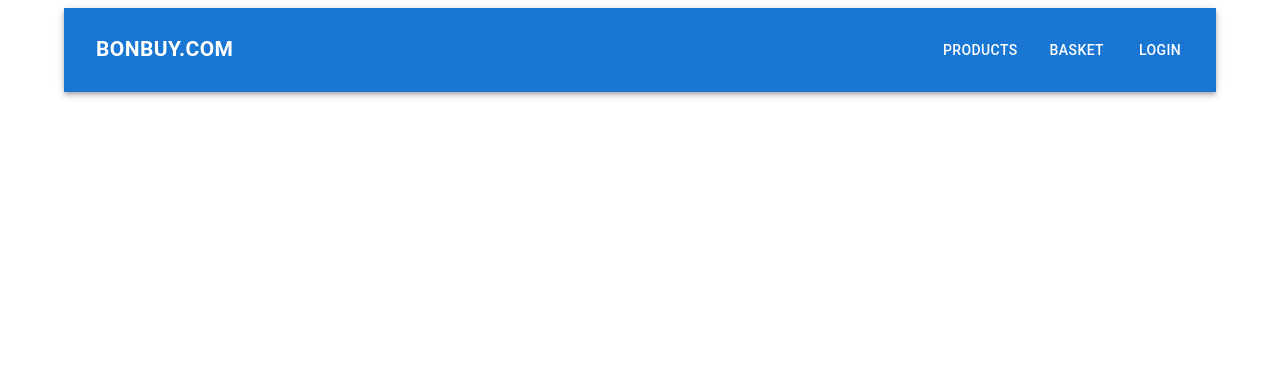
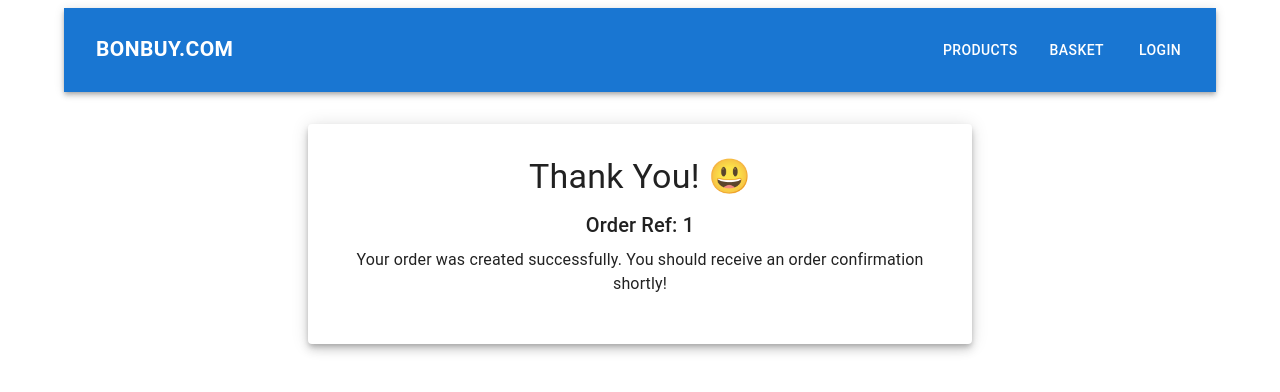
Before and after one commit to leburgeon/ecom-front, a React (Vite) app: page /success/1 in a window 1280 px wide. Shown: the top 392 px of the page. Built offline with nearby package versions, Linux system fonts and the light colour scheme.

Commit message:
Added redirect to order confirmation page after successfull checkout

```diff
--- a/src/App.jsx
+++ b/src/App.jsx
@@ -10,6 +10,7 @@ import RegisterPage from "./RegisterPage"
 import AccountPage from './AccountPage'
 import SingleProductPage from "./components/SingleProductPage"
 import Checkout from "./Checkout"
+import OrderSuccessPage from './OrderSuccessPage'
 
 function App() {
   const notifications = useSelector(store => store.notifications)
@@ -28,6 +29,7 @@ function App() {
         <Route path='/account' element={user ? <AccountPage/> : <Navigate to='/login'/>}/>
         <Route path='/product/:id' element={<SingleProductPage/>}/>
         <Route path='/checkout' element={<Checkout></Checkout>}/>
+        <Route path='/success/:orderNumber' element={<OrderSuccessPage/>}/>
       </Routes>
     </>
   )
--- a/src/Checkout.jsx
+++ b/src/Checkout.jsx
@@ -3,11 +3,15 @@ import { PayPalButtons } from "@paypal/react-paypal-js";
 import paypalService from "./services/paypalService";
 import { useDispatch, useSelector } from "react-redux";
 import { notify } from "./reducers/notificationReducer";
-import { Navigate } from "react-router-dom";
+import { Navigate, useNavigate } from "react-router-dom";
 import { useState } from "react";
+import { resetBasket } from "./reducers/basketReducer";
+
+
 
 const Checkout = () => {
   const dispatch = useDispatch();
+  const navigate = useNavigate()
   const checkout = useSelector((store) => store.checkout);
   const [tempOrderId, setTempOrderId] = useState(null)
 
@@ -18,6 +22,17 @@ const Checkout = () => {
   const dispatchNotify = (obj) => {
     dispatch(notify(obj));
   };
+
+  const handleSuccess = (orderNumber) => {
+    setTempOrderId(null)
+    dispatch(resetBasket())
+    dispatch(notify({
+      message:'Order complete! Thank you for your order!',
+      severity: 'success'
+    }))
+    navigate(`/success/${orderNumber}`)
+  }
+
 
   return (
     <Container maxWidth="sm">
@@ -61,8 +76,7 @@ const Checkout = () => {
               return id
             }}
             onApprove={async (data, actions) => {
-              await paypalService.onApprove(data, actions, dispatchNotify)
-              setTempOrderId(null)
+              await paypalService.onApprove(data, actions, dispatchNotify, handleSuccess)
             }}
             onError={(err) => {
               console.error("PayPal SDK Error:", err)
--- /dev/null
+++ b/src/OrderSuccessPage.jsx
@@ -0,0 +1,30 @@
+import { Typography, Box, Paper } from '@mui/material';
+import { useParams } from 'react-router-dom';
+
+const OrderSuccessPage = () => {
+  const orderNumber = useParams().orderNumber;
+  return (
+    <Box
+      display="flex"
+      flexDirection="column"
+      justifyContent="flex-start"
+      alignItems="center"
+      height="100vh"
+      mt={4}
+    >
+      <Paper elevation={6} sx={{ p: 4, width: '100%', maxWidth: 600 }}>
+        <Typography variant="h4" gutterBottom align="center">
+          Thank You! 😃
+        </Typography>
+        <Typography variant="h6" gutterBottom align="center">
+          Order Ref: {orderNumber}
+        </Typography>
+        <Typography variant="body1" align="center" paragraph>
+          Your order was created successfully. You should receive an order confirmation shortly!
+        </Typography>
+      </Paper>
+    </Box>
+  );
+}
+
+export default OrderSuccessPage;
--- a/src/services/paypalService.js
+++ b/src/services/paypalService.js
@@ -35,7 +35,7 @@ const createOrder = async (cart, notify) => {
 }
 
 // After the user has approved the payment, this callback makes a call to the merchant server to capture the payment
-const onApprove = async (data, actions, notify ) => {
+const onApprove = async (data, actions, notify, handleSuccess ) => {
   try {
     const { data: orderData } = await axios.post(`/api/orders/capture/${data.orderID}`)
 
@@ -56,10 +56,8 @@ const onApprove = async (data, actions, notify ) => {
     } else {
       const transaction = orderData.purchase_units[0].payments.captures[0]
       console.log(JSON.stringify(transaction))
-      notify({
-        message: `Purchase successfull! Thank you for your order!`,
-        severity: 'success'
-      })
+      const { orderNumber } = orderData
+      handleSuccess(orderNumber)
     }
 
   } catch (error){
```
Also changed, not shown: src/services/utils.js (line endings or trailing spaces).
